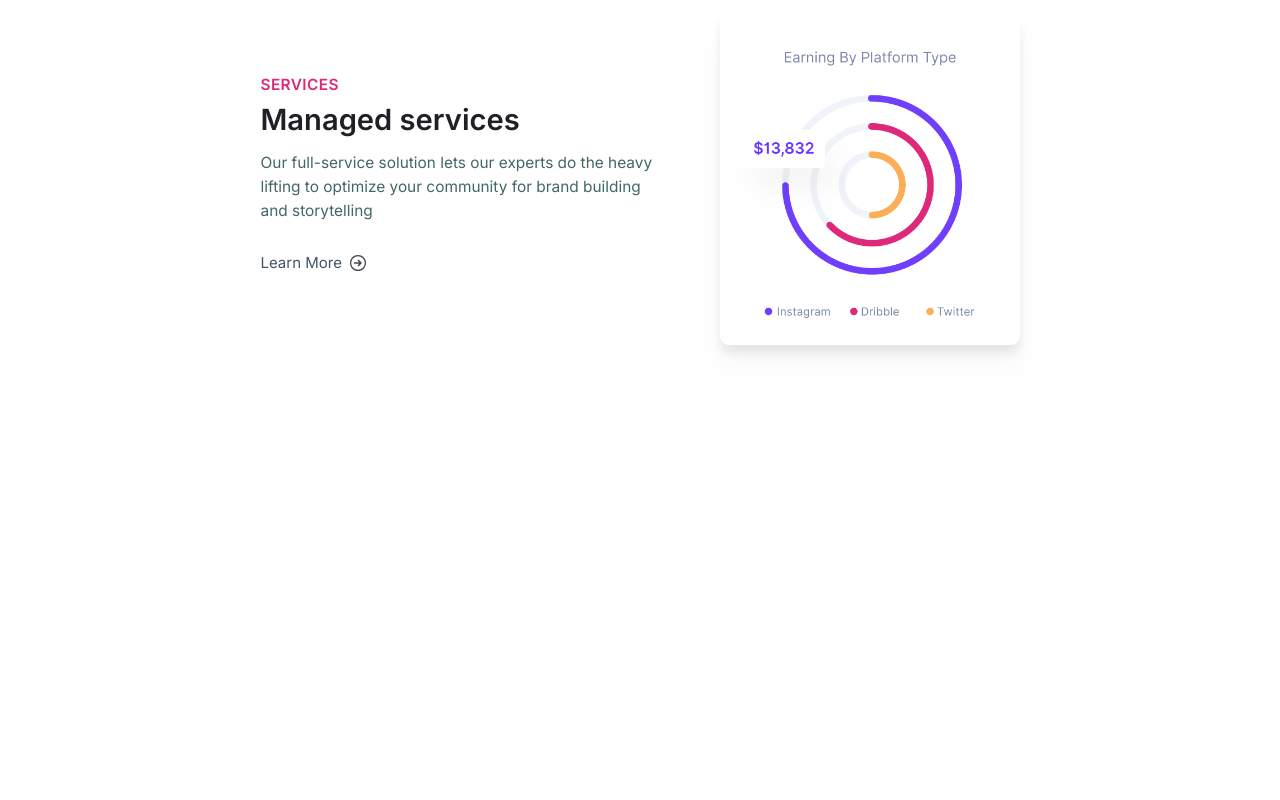
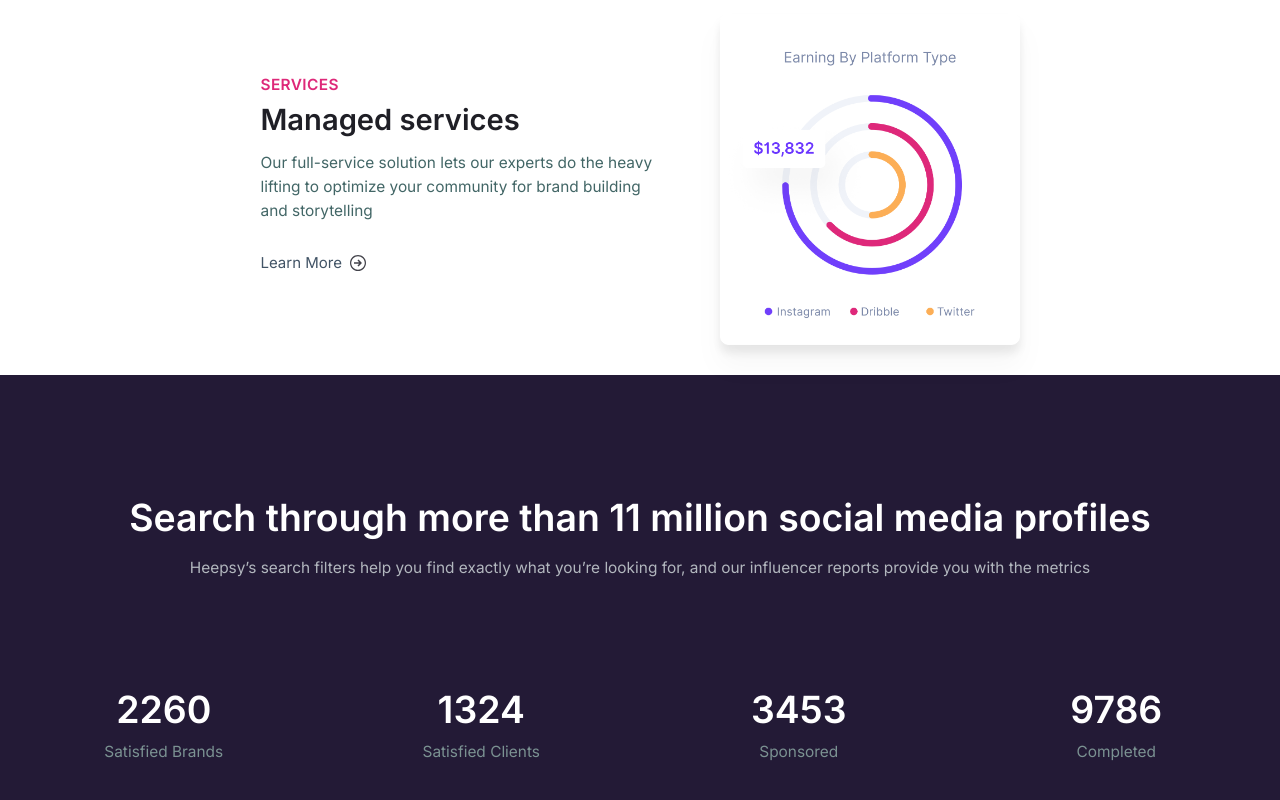
Before and after one commit to TimaVol/HashtaGuru, a Next.js app: page / in a window 1280 px wide. Shown: the part 970-1770 px from the top of the page. Before the commit the page ends 1415 px from the top, so only its background shows below. Built offline with nearby package versions, Linux system fonts and the light colour scheme.

Commit message:
done with Statistics

```diff
--- a/components/Solutions/Card.tsx
+++ b/components/Solutions/Card.tsx
@@ -17,7 +17,7 @@ export default function Card({
   subTitleColor,
 }: Props) {
   return (
-    <div className="mt-[25px] mb-[70px] flex flex-col items-center gap-x-[50px] md:flex-row md:even:flex-row-reverse">
+    <div className="mt-[25px] mb-[70px] flex flex-col items-center gap-x-[50px] last:mb-0 md:flex-row md:even:flex-row-reverse">
       <div>
         <p
           className={`${subTitleColor} mb-[8px] font-semibold uppercase tracking-wide`}
--- a/components/Solutions/index.tsx
+++ b/components/Solutions/index.tsx
@@ -29,7 +29,7 @@ const cards = [
 
 export default function Solutions() {
   return (
-    <div className="container max-w-[789px] pt-[82px] pb-[30px]">
+    <div className="container max-w-[789px] py-[30px] md:pt-[82px] md:pb-[30px]">
       <h2 className="family-poppins mb-[10px] text-center font-semibold text-black">
         Solutions for every need
       </h2>
--- /dev/null
+++ b/components/Statistics.tsx
@@ -0,0 +1,43 @@
+const items = [
+  {
+    title: "2260",
+    text: "Satisfied Brands",
+  },
+  {
+    title: "1324",
+    text: "Satisfied Clients",
+  },
+  {
+    title: "3453",
+    text: "Sponsored",
+  },
+  {
+    title: "9786",
+    text: "Completed",
+  },
+];
+
+export default function Statistics() {
+  return (
+    <div className="bg-purpleDark py-[30px] md:py-[120px]">
+      <div className="container text-center">
+        <h2 className="mb-[18px] text-white">
+          Search through more than 11 million social media profiles
+        </h2>
+        <p className="mb-[60px] text-lightGray md:mb-[110px]">
+          Heepsy&#8217;s search filters help you find exactly what you&#8217;re
+          looking for, and our influencer reports provide you with the metrics
+        </p>
+
+        <div className="grid grid-cols-2 gap-5 md:grid-cols-4">
+          {items.map((item, idx) => (
+            <div key={idx} className="">
+              <h2 className="mb-[10px] text-white">{item.title}</h2>
+              <p className="text-lightGreen">{item.text}</p>
+            </div>
+          ))}
+        </div>
+      </div>
+    </div>
+  );
+}
--- a/pages/index.tsx
+++ b/pages/index.tsx
@@ -1,9 +1,11 @@
 import Solutions from "@/components/Solutions";
+import Statistics from "@/components/Statistics";
 
 export default function Home() {
   return (
     <>
       <Solutions />
+      <Statistics />
     </>
   );
 }
```
